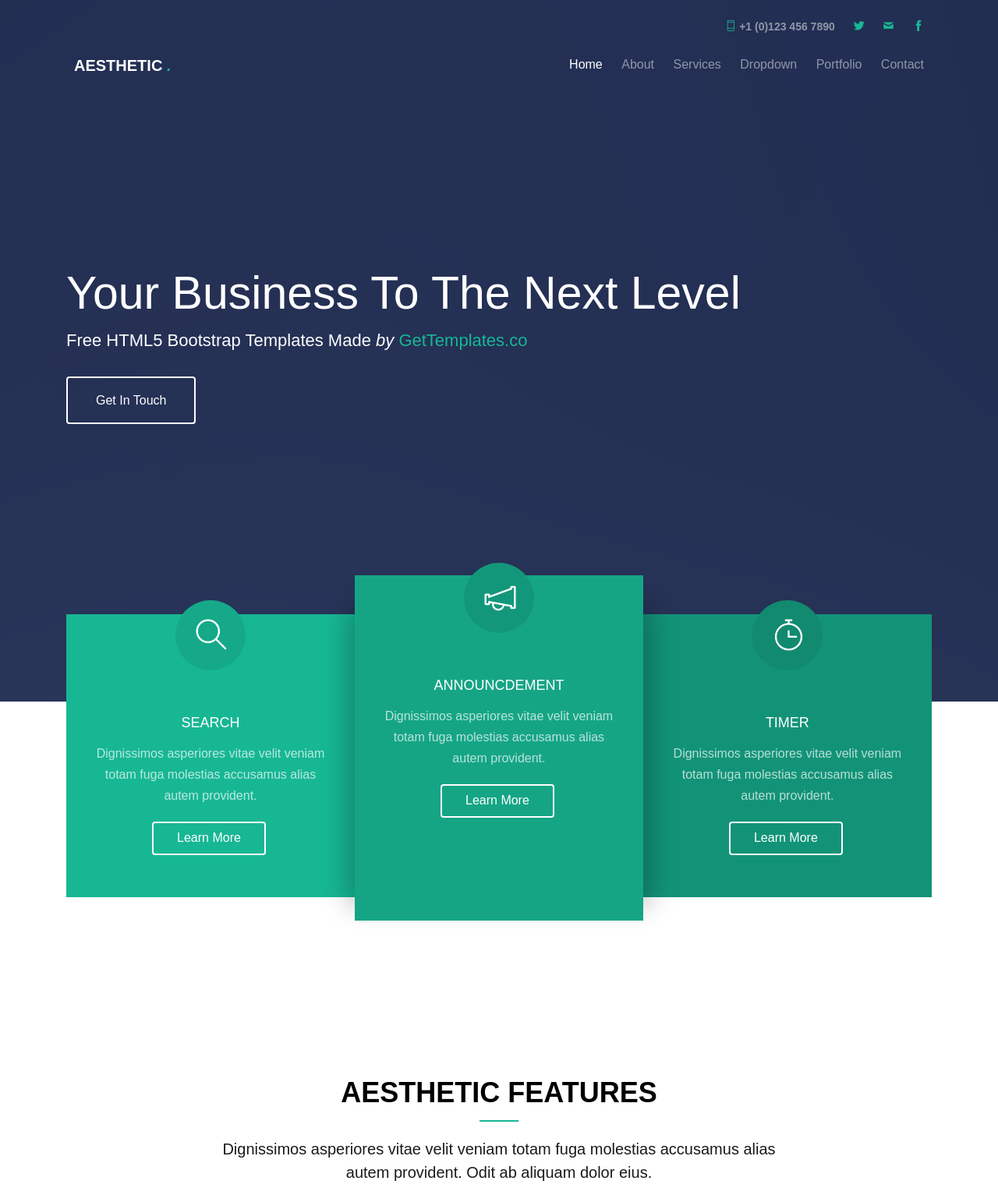
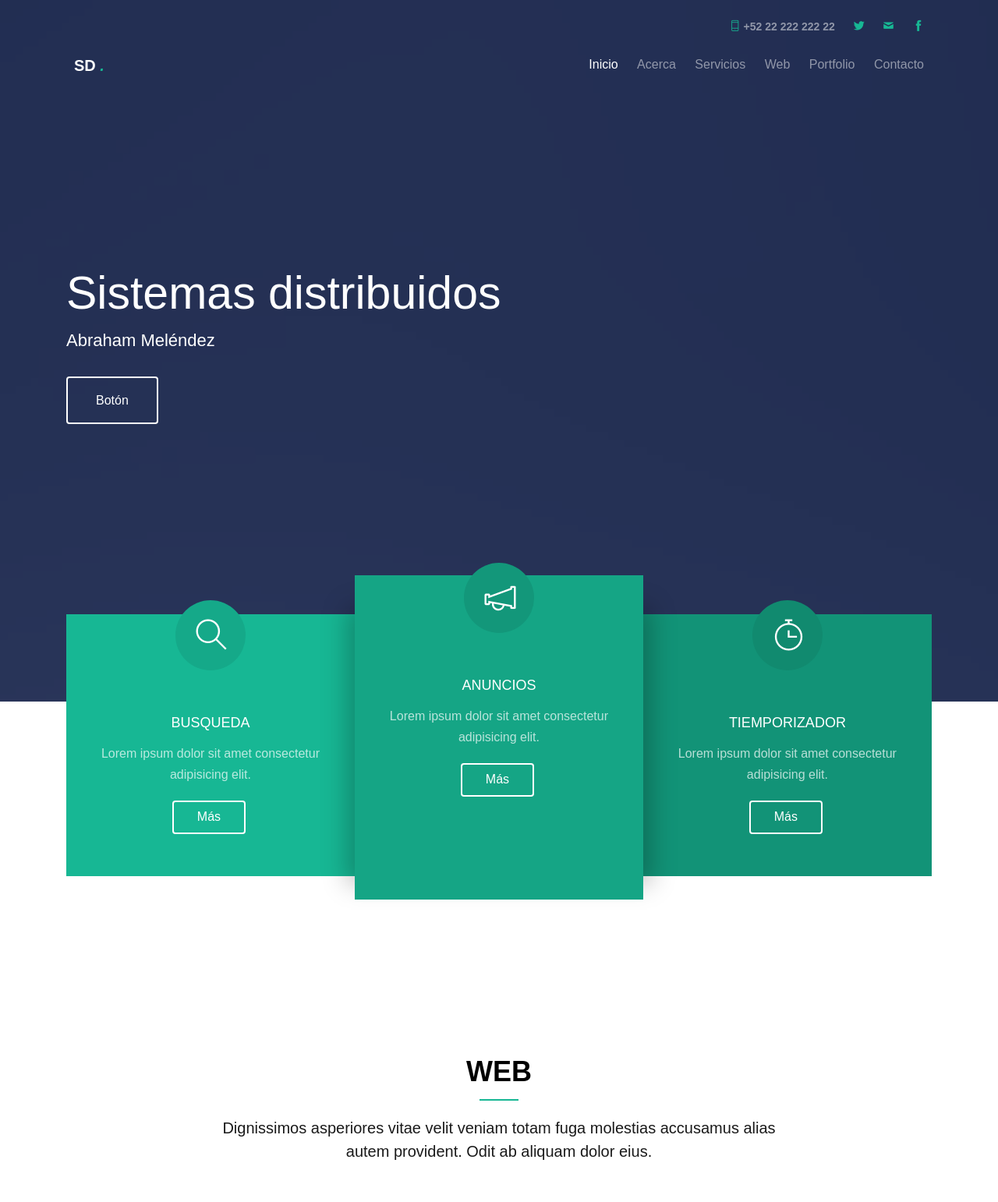
Before and after one commit to abraham99mh/template, a plain HTML site: page index.html in a window 1280 px wide. Shown: the top 1542 px of the page at 78% size. Drawn offline with Linux system fonts and the light colour scheme; files whose address does not match are found by name.

Commit message:
commit index edited

```diff
--- a/index.html
+++ b/index.html
@@ -8,7 +8,7 @@
 	<head>
 	<meta charset="utf-8">
 	<meta http-equiv="X-UA-Compatible" content="IE=edge">
-	<title>Aesthetic &mdash; Free Website Template, Free HTML5 Template by gettemplates.co</title>
+	<title>Sistemas distribuidos</title>
 	<meta name="viewport" content="width=device-width, initial-scale=1">
 	<meta name="description" content="Free HTML5 Website Template by gettemplates.co" />
 	<meta name="keywords" content="free website templates, free html5, free template, free bootstrap, free website template, html5, css3, mobile first, responsive" />
@@ -64,7 +64,7 @@
 			<div class="row">
 				<div class="col-md-12 text-right gtco-contact">
 					<ul class="">
-						<li><a href="#"><i class="ti-mobile"></i> +1 (0)123 456 7890 </a></li>
+						<li><a href="#"><i class="ti-mobile"></i> +52 22 222 222 22 </a></li>
 						<li><a href="http://twitter.com/gettemplatesco"><i class="ti-twitter-alt"></i> </a></li>
 						<li><a href="#"><i class="icon-mail2"></i></a></li>
 						<li><a href="#"><i class="ti-facebook"></i></a></li>
@@ -73,14 +73,14 @@
 			</div>
 			<div class="row">
 				<div class="col-sm-4 col-xs-12">
-					<div id="gtco-logo"><a href="index.html">Aesthetic <em>.</em></a></div>
+					<div id="gtco-logo"><a href="index.html">SD <em>.</em></a></div>
 				</div>
 				<div class="col-xs-8 text-right menu-1">
 					<ul>
-						<li class="active"><a href="index.html">Home</a></li>
-						<li><a href="about.html">About</a></li>
+						<li class="active"><a href="index.html">Inicio</a></li>
+						<li><a href="about.html">Acerca</a></li>
 						<li class="has-dropdown">
-							<a href="services.html">Services</a>
+							<a href="services.html">Servicios</a>
 							<ul class="dropdown">
 								<li><a href="#">Web Design</a></li>
 								<li><a href="#">eCommerce</a></li>
@@ -89,7 +89,7 @@
 							</ul>
 						</li>
 						<li class="has-dropdown">
-							<a href="#">Dropdown</a>
+							<a href="#">Web</a>
 							<ul class="dropdown">
 								<li><a href="#">HTML5</a></li>
 								<li><a href="#">CSS3</a></li>
@@ -98,7 +98,7 @@
 							</ul>
 						</li>
 						<li><a href="portfolio.html">Portfolio</a></li>
-						<li><a href="contact.html">Contact</a></li>
+						<li><a href="contact.html">Contacto</a></li>
 					</ul>
 				</div>
 			</div>
@@ -113,9 +113,9 @@
 				<div class="col-md-12 col-md-offset-0 text-left">
 					<div class="display-t">
 						<div class="display-tc">
-							<h1 class="animate-box" data-animate-effect="fadeInUp">Your Business To The Next Level</h1>
-							<h2 class="animate-box" data-animate-effect="fadeInUp">Free HTML5 Bootstrap Templates Made <em>by</em> <a href="http://gettemplates.co/" target="_blank">GetTemplates.co</a></h2>
-							<p class="animate-box" data-animate-effect="fadeInUp"><a href="#" class="btn btn-white btn-lg btn-outline">Get In Touch</a></p>
+							<h1 class="animate-box" data-animate-effect="fadeInUp"> Sistemas distribuidos</h1>
+							<h2 class="animate-box" data-animate-effect="fadeInUp"> Abraham Meléndez</h2>
+							<p class="animate-box" data-animate-effect="fadeInUp"><a href="#" class="btn btn-white btn-lg btn-outline">Botón</a></p>
 						</div>
 					</div>
 				</div>
@@ -131,9 +131,9 @@
 						<span class="icon">
 							<i class="ti-search"></i>
 						</span>
-						<h3>Search</h3>
-						<p>Dignissimos asperiores vitae velit veniam totam fuga molestias accusamus alias autem provident. </p>
-						<p><a href="#" class="btn btn-white btn-outline">Learn More</a></p>
+						<h3>Busqueda</h3>
+						<p>Lorem ipsum dolor sit amet consectetur adipisicing elit. </p>
+						<p><a href="#" class="btn btn-white btn-outline">Más</a></p>
 					</div>
 				</div>
 				<div class="feature feature-2 animate-box" data-animate-effect="fadeInUp">
@@ -141,9 +141,9 @@
 						<span class="icon">
 							<i class="ti-announcement"></i>
 						</span>
-						<h3>Announcdement</h3>
-						<p>Dignissimos asperiores vitae velit veniam totam fuga molestias accusamus alias autem provident. </p>
-						<p><a href="#" class="btn btn-white btn-outline">Learn More</a></p>
+						<h3>Anuncios</h3>
+						<p>Lorem ipsum dolor sit amet consectetur adipisicing elit. </p>
+						<p><a href="#" class="btn btn-white btn-outline">Más</a></p>
 					</div>
 				</div>
 				<div class="feature feature-3 animate-box" data-animate-effect="fadeInUp">
@@ -151,9 +151,9 @@
 						<span class="icon">
 							<i class="ti-timer"></i>
 						</span>
-						<h3>Timer</h3>
-						<p>Dignissimos asperiores vitae velit veniam totam fuga molestias accusamus alias autem provident. </p>
-						<p><a href="#" class="btn btn-white btn-outline">Learn More</a></p>
+						<h3>Tiemporizador</h3>
+						<p>Lorem ipsum dolor sit amet consectetur adipisicing elit. </p>
+						<p><a href="#" class="btn btn-white btn-outline">Más</a></p>
 					</div>
 				</div>
 			</div>
@@ -164,7 +164,7 @@
 		<div class="gtco-container">
 			<div class="row">
 				<div class="col-md-8 col-md-offset-2 text-center gtco-heading animate-box">
-					<h2>Aesthetic Features</h2>
+					<h2>Web</h2>
 					<p>Dignissimos asperiores vitae velit veniam totam fuga molestias accusamus alias autem provident. Odit ab aliquam dolor eius.</p>
 				</div>
 			</div>
```
